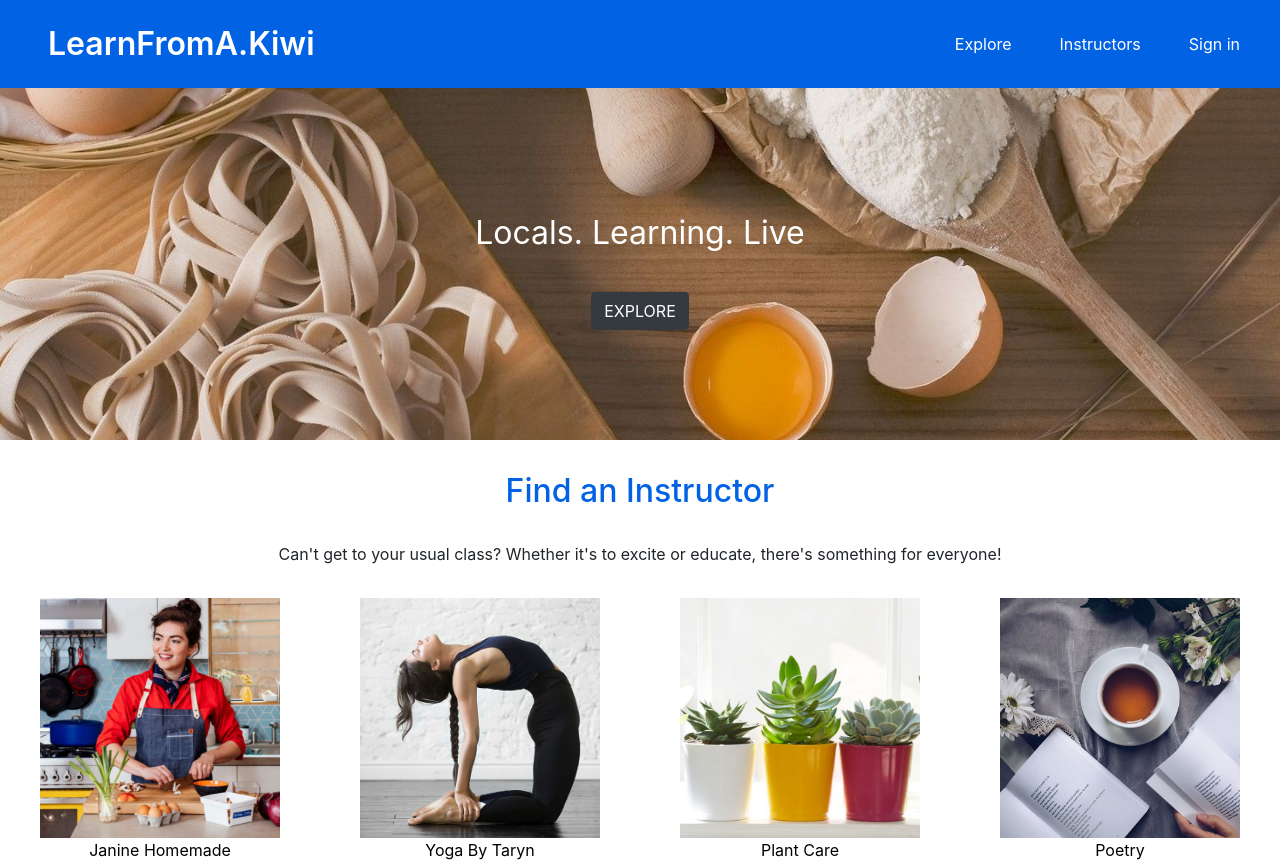
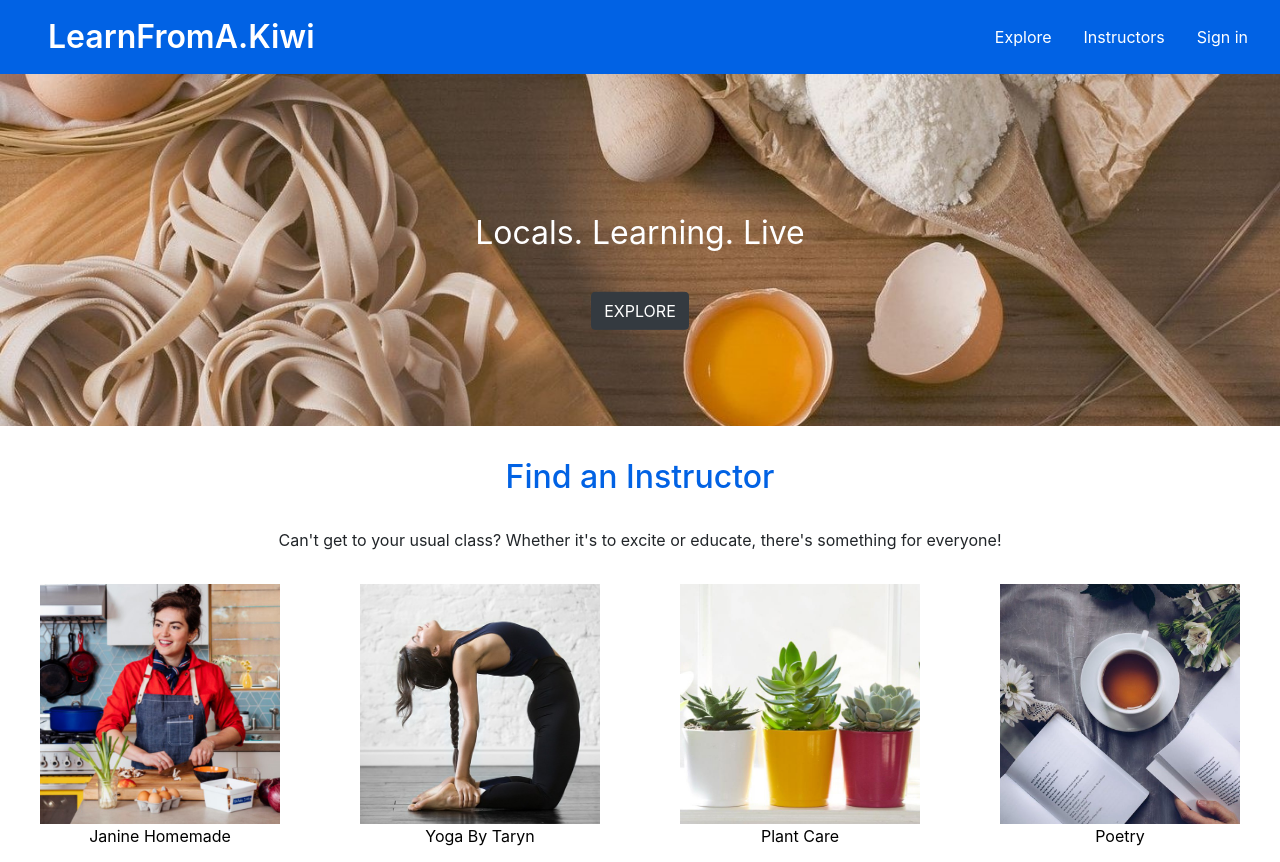
Before and after one commit to rtan265/Learn-From-A-Kiwi, a React (Create React App) app: page / in a window 1280 px wide. Shown: the top 862 px of the page. Built offline with nearby package versions, Linux system fonts and the light colour scheme.

Commit message:
Changes to style for landing page

```diff
--- a/src/components/navigation/Navigation.css
+++ b/src/components/navigation/Navigation.css
@@ -14,12 +14,13 @@ a.link.navbar-brand {
     padding: 1em;
 }
 
-a.link.nav-link {
+a.link {
     color: #ffffff !important;
     font-size: 1em;
 }
 
 a.link:hover {
+    text-decoration: None;
     color: #000000;
 }
 
--- a/src/components/navigation/Navigation.js
+++ b/src/components/navigation/Navigation.js
@@ -1,5 +1,6 @@
 import React from 'react';
 import { Collapse, Navbar, NavbarToggler, Nav, NavItem, NavLink, NavbarBrand } from 'reactstrap';
+import { Link } from 'react-router-dom';
 
 import './Navigation.css';
 
@@ -42,7 +43,7 @@ class Navigation extends React.Component {
             <Nav navbar className="ml-auto">
               {
                 links.map((objLink, i) => {
-                  return (<NavItem><NavLink className="link" key={i} href={ objLink.link }>{ objLink.text }</NavLink></NavItem> )
+                  return (<NavItem><Link to={ objLink.link } className="link" key={i} to={ objLink.link }>{ objLink.text }</Link></NavItem> )
                 })
               }
             </Nav>
```
